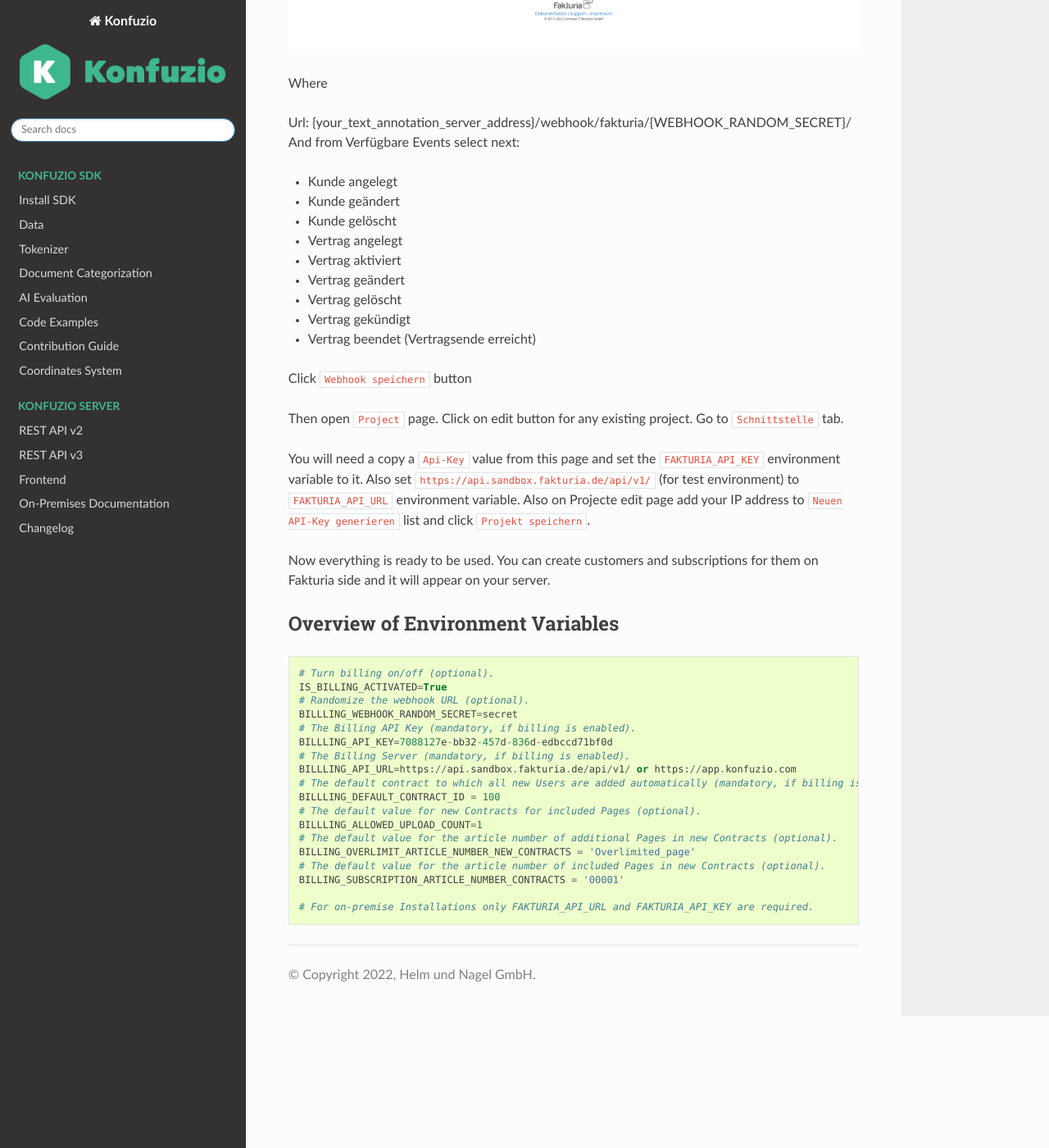
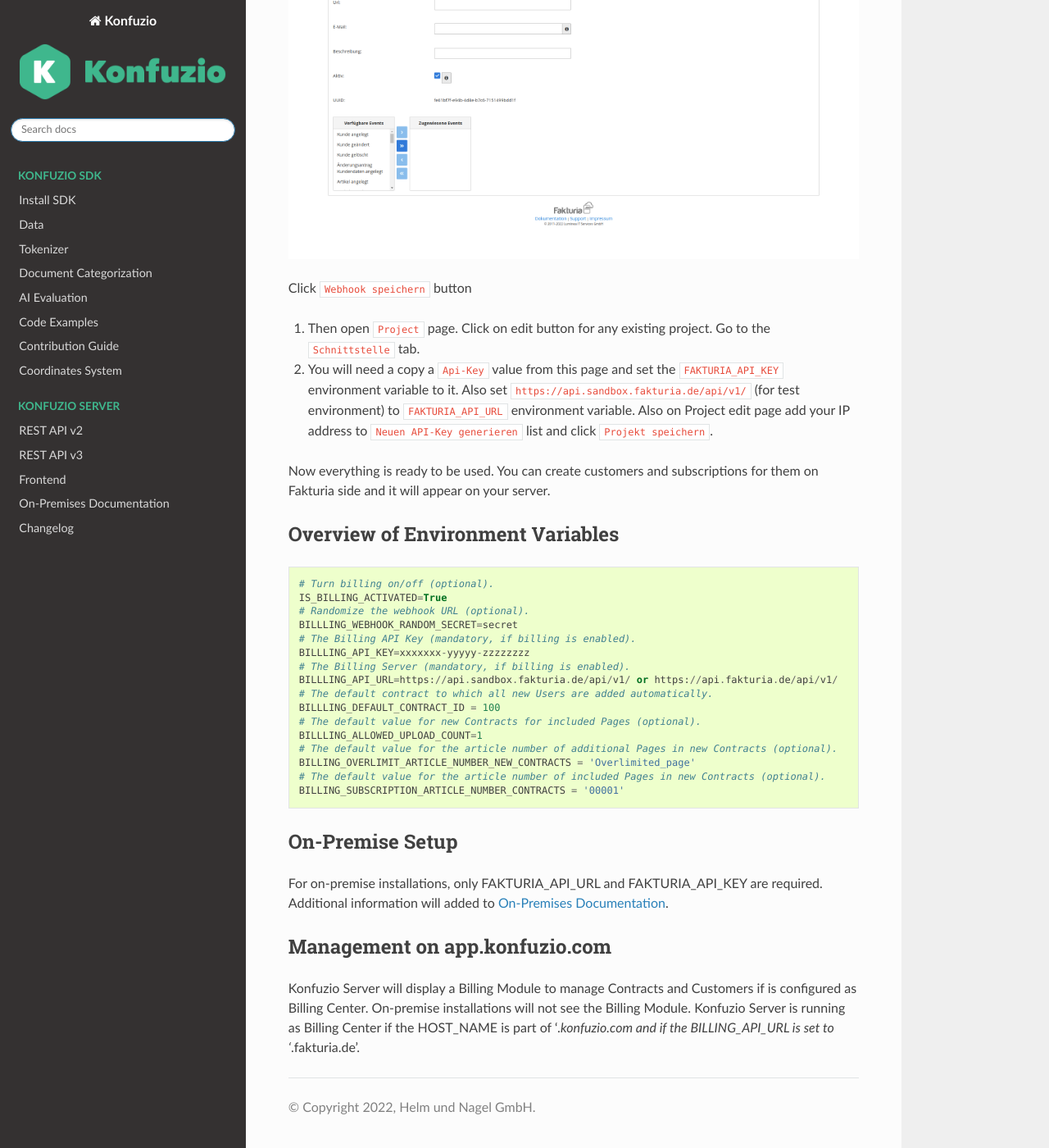
Before and after one commit to konfuzio-ai/konfuzio-sdk, a Sphinx documentation site: the page built from docs/web/billing/index.md, in a window 1280 px wide and 1400 px high, scrolled down 1304 px. Shown: the whole window at 82% size. Built offline with Sphinx 7.4.7 and the Read the Docs theme 2.0.0, drawn with Linux system fonts in a browser that asks for light colours; some of the changed text lies outside the part shown.

Commit message:
Update index.md

````diff
--- a/docs/web/billing/index.md
+++ b/docs/web/billing/index.md
@@ -19,47 +19,39 @@
 end
 ```
 
-## Set up
+## Set up Konfuzio Server as billing station (e.g. https://app.konfuzio.com)
 
 ### To activate the billing, you need:
 1. Set `IS_BILLING_ACTIVATED` environment variable to `True`
 2. Run migrations
-3. If this is set up on localhost, port forwarding to receive webhooks is needed (Ngrok can be used for this).
+3. If this is set up on localhost, port forwarding to receive webhooks is needed ([Ngrok](https://ngrok.com/) can be used for this).
+4. Please set `WEBHOOK_RANDOM_SECRET` environment variable to a random string.
 
-After that we continue with the setup of Fakturia
+After that we continue with the setup of Fakturia.
 
-Please set `WEBHOOK_RANDOM_SECRET` environment variable to a random string.
-
-After login into Fakturia [Sandbox](https://backoffice.sandbox.fakturia.de/public/login.html) or [Production](https://backoffice.fakturia.de/public/login.html) dashboard you need to open the [webhooks](https://backoffice.sandbox.fakturia.de/secure/tenant/Webhook/Webhook.html) page.
-
-Then you need to create new webhook instance clicking `Neuen Webhook anlegen` button
-
-You will need to fill form
+1. Login into Fakturia [Sandbox](https://backoffice.sandbox.fakturia.de/public/login.html) or [Production](https://backoffice.fakturia.de/public/login.html) dashboard and access the [webhooks](https://backoffice.sandbox.fakturia.de/secure/tenant/Webhook/Webhook.html) page.
+2. Then you need to create new webhook instance clicking `Neuen Webhook anlegen` button
+3. You will need to fill with the following values:
+- URL: `{your_text_annotation_server_address}/webhook/fakturia/{WEBHOOK_RANDOM_SECRET}/`
+- From `Verfügbare Events` select next:
+  - Kunde angelegt
+  - Kunde geändert
+  - Kunde gelöscht
+  - Vertrag angelegt
+  - Vertrag aktiviert
+  - Vertrag geändert
+  - Vertrag gelöscht
+  - Vertrag gekündigt
+  - Vertrag beendet (Vertragsende erreicht)
 
 ![webhook.png](webhook.png)
 
-Where
-
-Url: {your_text_annotation_server_address}/webhook/fakturia/{WEBHOOK_RANDOM_SECRET}/
-And from Verfügbare Events select next:
-- Kunde angelegt
-- Kunde geändert
-- Kunde gelöscht
-- Vertrag angelegt
-- Vertrag aktiviert
-- Vertrag geändert
-- Vertrag gelöscht
-- Vertrag gekündigt
-- Vertrag beendet (Vertragsende erreicht)
-
 Click `Webhook speichern` button
 
-
-Then open `Project` page. Click on edit button for any existing project. Go to `Schnittstelle` tab.
-
-You will need a copy a `Api-Key` value from this page and set the `FAKTURIA_API_KEY` environment variable to it.
+4. Then open `Project` page. Click on edit button for any existing project. Go to the `Schnittstelle` tab.
+5. You will need a copy a `Api-Key` value from this page and set the `FAKTURIA_API_KEY` environment variable to it.
 Also set `https://api.sandbox.fakturia.de/api/v1/` (for test environment) to `FAKTURIA_API_URL` environment variable.
-Also on Projecte edit page add your IP address to `Neuen API-Key generieren` list and click `Projekt speichern`.
+Also on Project edit page add your IP address to `Neuen API-Key generieren` list and click `Projekt speichern`.
 
 Now everything is ready to be used. You can create customers and subscriptions for them on Fakturia side and
 it will appear on your server.
@@ -72,10 +64,10 @@
 # Randomize the webhook URL (optional).
 BILLLING_WEBHOOK_RANDOM_SECRET=secret
 # The Billing API Key (mandatory, if billing is enabled).
-BILLLING_API_KEY=7088127e-bb32-457d-836d-edbccd71bf0d
+BILLLING_API_KEY=xxxxxxx-yyyyy-zzzzzzzz
 # The Billing Server (mandatory, if billing is enabled).
-BILLLING_API_URL=https://api.sandbox.fakturia.de/api/v1/ or https://app.konfuzio.com
-# The default contract to which all new Users are added automatically (mandatory, if billing is enabled).
+BILLLING_API_URL=https://api.sandbox.fakturia.de/api/v1/ or https://api.fakturia.de/api/v1/
+# The default contract to which all new Users are added automatically.
 BILLLING_DEFAULT_CONTRACT_ID = 100
 # The default value for new Contracts for included Pages (optional).
 BILLLING_ALLOWED_UPLOAD_COUNT=1
@@ -83,6 +75,10 @@
 BILLING_OVERLIMIT_ARTICLE_NUMBER_NEW_CONTRACTS = 'Overlimited_page'
 # The default value for the article number of included Pages in new Contracts (optional).
 BILLING_SUBSCRIPTION_ARTICLE_NUMBER_CONTRACTS = '00001'
+```
 
-# For on-premise Installations only FAKTURIA_API_URL and FAKTURIA_API_KEY are required.
-```
+## On-Premise Setup
+For on-premise installations, only FAKTURIA_API_URL and FAKTURIA_API_KEY are required. Additional information will added to [On-Premises Documentation](https://dev.konfuzio.com/web/on_premises.html).
+
+## Management on app.konfuzio.com
+Konfuzio Server will display a Billing Module to manage Contracts and Customers if is configured as Billing Center. On-premise installations will not see the Billing Module. Konfuzio Server is running as Billing Center if the HOST_NAME is part of '\*.konfuzio.com and if the BILLING_API_URL is set to '\*.fakturia.de'.
````
